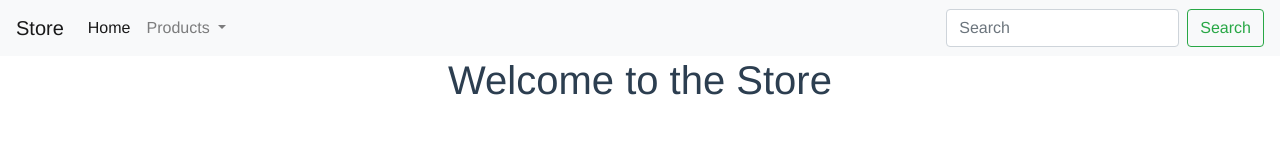
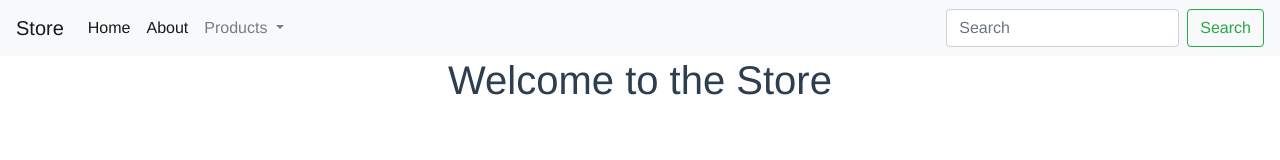
Before and after one commit to singhp1992/ecommerce-vuejs, a Vue app: page / in a window 1280 px wide. Shown: the top 160 px of the page. Built offline with nearby package versions, Linux system fonts and the light colour scheme.

Commit message:
adding about us link

```diff
--- a/src/views/Header.vue
+++ b/src/views/Header.vue
@@ -10,7 +10,10 @@
   <div class="collapse navbar-collapse" id="navbarSupportedContent">
     <ul class="navbar-nav mr-auto">
       <li class="nav-item active">
-        <a class="nav-link" href="#">Home <span class="sr-only">(current)</span></a>
+        <a class="nav-link" href="#">Home<span class="sr-only">(current)</span></a>
+      </li>
+      <li class="nav-item active">
+        <a class="nav-link" href="#">About<span class="sr-only">(current)</span></a>
       </li>
       <li class="nav-item dropdown">
         <a class="nav-link dropdown-toggle" href="#" id="navbarDropdown" role="button" data-toggle="dropdown" aria-haspopup="true" aria-expanded="false">
```
